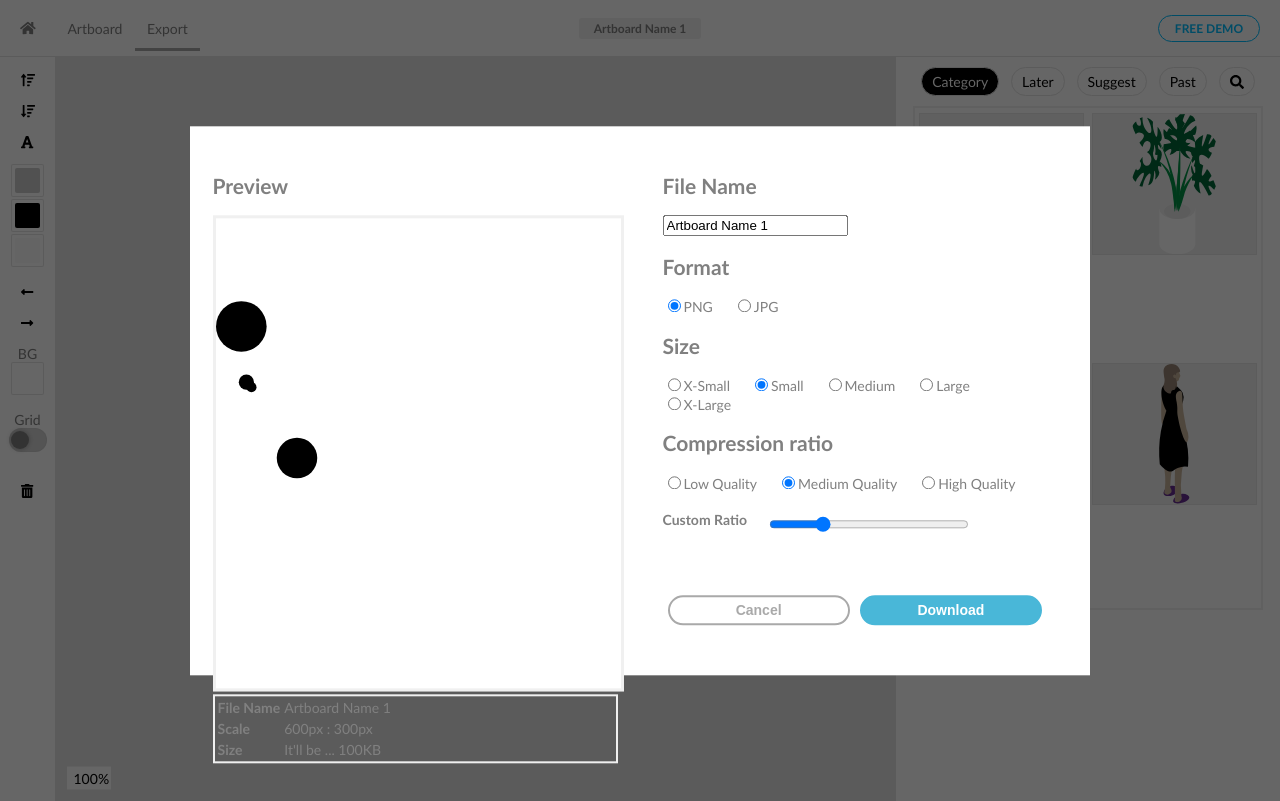
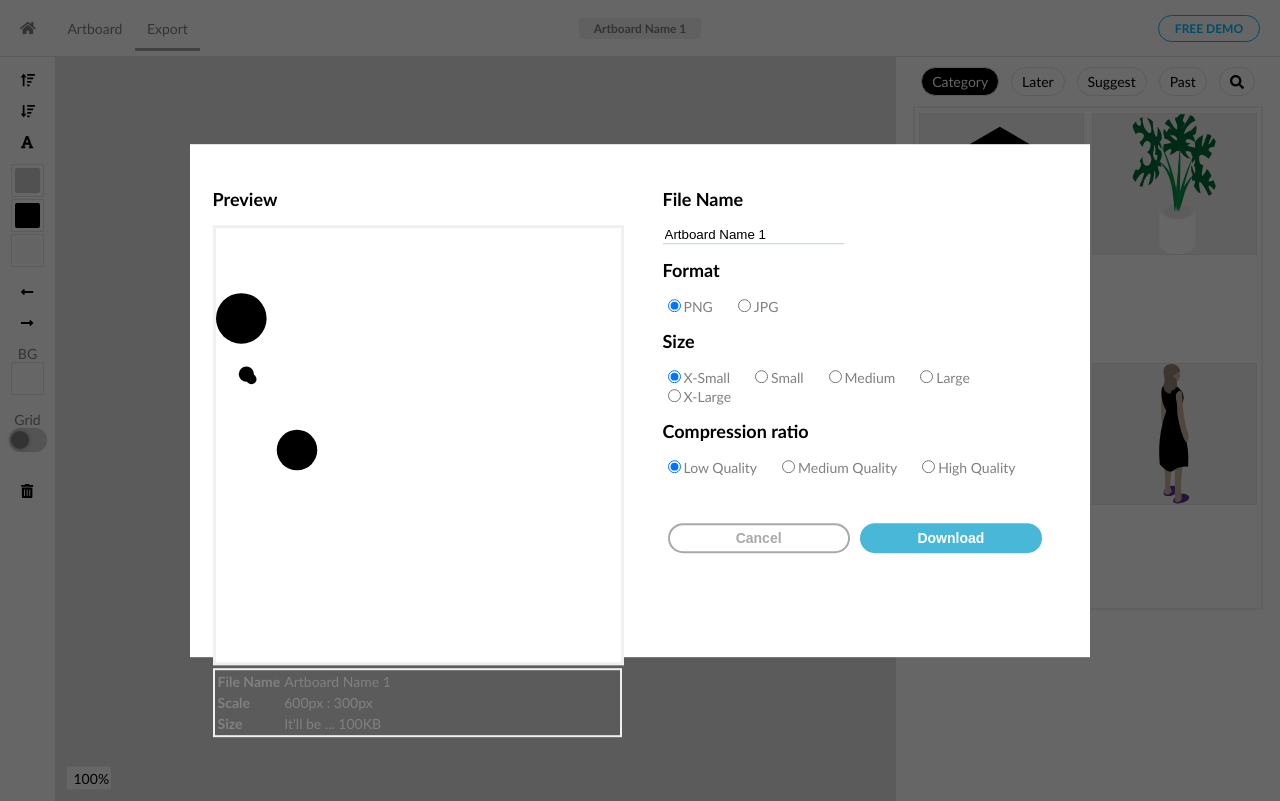
Before and after one commit to jdhudf/isography-demo, a React (Create React App) app: page / in a window 1280 px wide. Both pictures are taken after a click on the element "Export". Built offline with nearby package versions, Linux system fonts and the light colour scheme.

Commit message:
update topbar

```diff
--- a/src/components/atelier/topbar.js
+++ b/src/components/atelier/topbar.js
@@ -299,10 +299,13 @@ function ArtboardSetting (props) {
 }
 
 function ExportComponent (props) {
-//const ExportComponent = (props) => {
 
   const [showExportPanel, changeStateExportPanel] = useState(false);
   const [artboardName, changeStateArtboardName] = useState(getArtboardName());
+
+  const [radioFormat, changeStateRadioFormat] = useState("png");
+  const [radioSize, changeStateRadioSize] = useState("x-small");
+  const [radioCompression, changeStateRadioCompression] = useState("low");
 
   const openExportPanel = () => {
     changeStateExportPanel(true)
@@ -310,6 +313,17 @@ function ExportComponent (props) {
 
   const closeExportPanel = () => {
     changeStateExportPanel(false)
+  }
+
+  const handleRadioFormat = (e) => {
+    changeStateRadioFormat(e.target.value)
+  }
+
+  const handleRadioSize = (e) => {
+    changeStateRadioSize(e.target.value)
+  }
+  const handleRadioCompression = (e) => {
+    changeStateRadioCompression(e.target.value)
   }
 
   const styles = {
@@ -371,29 +385,118 @@ function ExportComponent (props) {
           </div>
           <div>
             <h2>File Name</h2>
-            <input type="text" value={artboardName}/>
+            <input type="text" value={artboardName} onChange={(e)=>changeStateArtboardName(e.target.value)}/>
             <h2>Format</h2>
 
             <ul>
-              <li><label><input type="radio" name="format" value="png" checked />PNG</label></li>
-              <li><label><input type="radio" name="format" value="jpg" />JPG</label></li>
+              <li>
+                <label>
+                  <input
+                    type="radio"
+                    name="format"
+                    value="png"
+                    checked={radioFormat === "png"}
+                    onChange={handleRadioFormat} />PNG
+                </label>
+              </li>
+              <li>
+                <label>
+                  <input
+                    type="radio"
+                    name="format"
+                    value="jpg"
+                    checked={radioFormat === "jpg"}
+                    onChange={handleRadioFormat} />JPG
+                </label>
+              </li>
             </ul>
 
             <h2>Size</h2>
             <ul>
-              <li><label><input type="radio" name="size" value="x-small" checked />X-Small</label></li>
-              <li><label><input type="radio" name="size" value="small" checked />Small</label></li>
-              <li><label><input type="radio" name="size" value="medium" />Medium</label></li>
-              <li><label><input type="radio" name="size" value="large" />Large</label></li>
-              <li><label><input type="radio" name="size" value="x-large" />X-Large</label></li>
+              <li>
+                <label>
+                  <input
+                    type="radio"
+                    name="size"
+                    value="x-small"
+                    checked={radioSize === "x-small"}
+                    onChange={handleRadioSize} />X-Small
+                </label>
+              </li>
+              <li>
+                <label>
+                  <input
+                    type="radio"
+                    name="size"
+                    value="small"
+                    checked={radioSize === "small"}
+                    onChange={handleRadioSize} />Small
+                </label>
+              </li>
+              <li>
+                <label>
+                  <input
+                    type="radio"
+                    name="size"
+                    value="medium"
+                    checked={radioSize === "medium"}
+                    onChange={handleRadioSize} />Medium
+                </label>
+              </li>
+              <li>
+                <label>
+                  <input
+                    type="radio"
+                    name="size"
+                    value="large"
+                    checked={radioSize === "large"}
+                    onChange={handleRadioSize} />Large
+                </label>
+              </li>
+              <li>
+                <label>
+                  <input
+                    type="radio"
+                    name="size"
+                    value="x-large"
+                    checked={radioSize === "x-large"}
+                    onChange={handleRadioSize} />X-Large
+                </label>
+              </li>
             </ul>
             <h2>Compression ratio</h2>
             <ul>
-              <li><label><input type="radio" name="quality" value="low" checked />Low Quality</label></li>
-              <li><label><input type="radio" name="quality" value="medium" checked />Medium Quality</label></li>
-              <li><label><input type="radio" name="quality" value="high" />High Quality</label></li>
+              <li>
+                <label>
+                  <input
+                    type="radio"
+                    name="quality"
+                    value="low"
+                    checked={radioCompression === "low"}
+                    onChange={handleRadioCompression} />Low Quality
+                </label>
+              </li>
+              <li>
+                <label>
+                  <input
+                    type="radio"
+                    name="quality"
+                    value="medium"
+                    checked={radioCompression === "medium"}
+                    onChange={handleRadioCompression} />Medium Quality
+                </label>
+              </li>
+              <li>
+                <label>
+                  <input
+                    type="radio"
+                    name="quality"
+                    value="high"
+                    checked={radioCompression==="high"}
+                    onChange={handleRadioCompression} />High Quality
+                </label>
+              </li>
             </ul>
-            <p><span>Custom Ratio</span> <input name="quality" type="range" min="0" max="200" /></p>
             <br/>
             <button className="cancel" onClick={closeExportPanel}>Cancel</button><button className="download">Download</button>
           </div>
--- a/src/styles/topbar.scss
+++ b/src/styles/topbar.scss
@@ -262,7 +262,7 @@
   }
   .export-pannel-content {
     z-index: 10000;
-    max-width: 900px;
+    max-width: 950px;
     width: 90%;
     position: absolute;
     top: 50%;
@@ -272,9 +272,15 @@
     display: flex;
     justify-content: space-around;
     padding: 30px 0 50px;
+    h2 {
+      font-weight: 600;
+      color: #000;
+      font-size: 1.8rem;
+    }
     div {
       text-align: left;
-      flex-basis: 45%;
+      flex-basis: 40%;
+      width: 100%;
       svg {
         border: solid 3px #F0F0F0;
       }
@@ -301,6 +307,7 @@
     p {
       align-items: center;
       display: flex;
+      color: #000;
       span {
         margin-right: 20px;
         font-weight: bold;
@@ -309,6 +316,10 @@
         width: 200px;
         margin-top: 10px;
       }
+    }
+    input[type="text"] {
+      border: none;
+      border-bottom: solid 1.5px lightblue;
     }
     .cancel {
       background: #fff;
```
